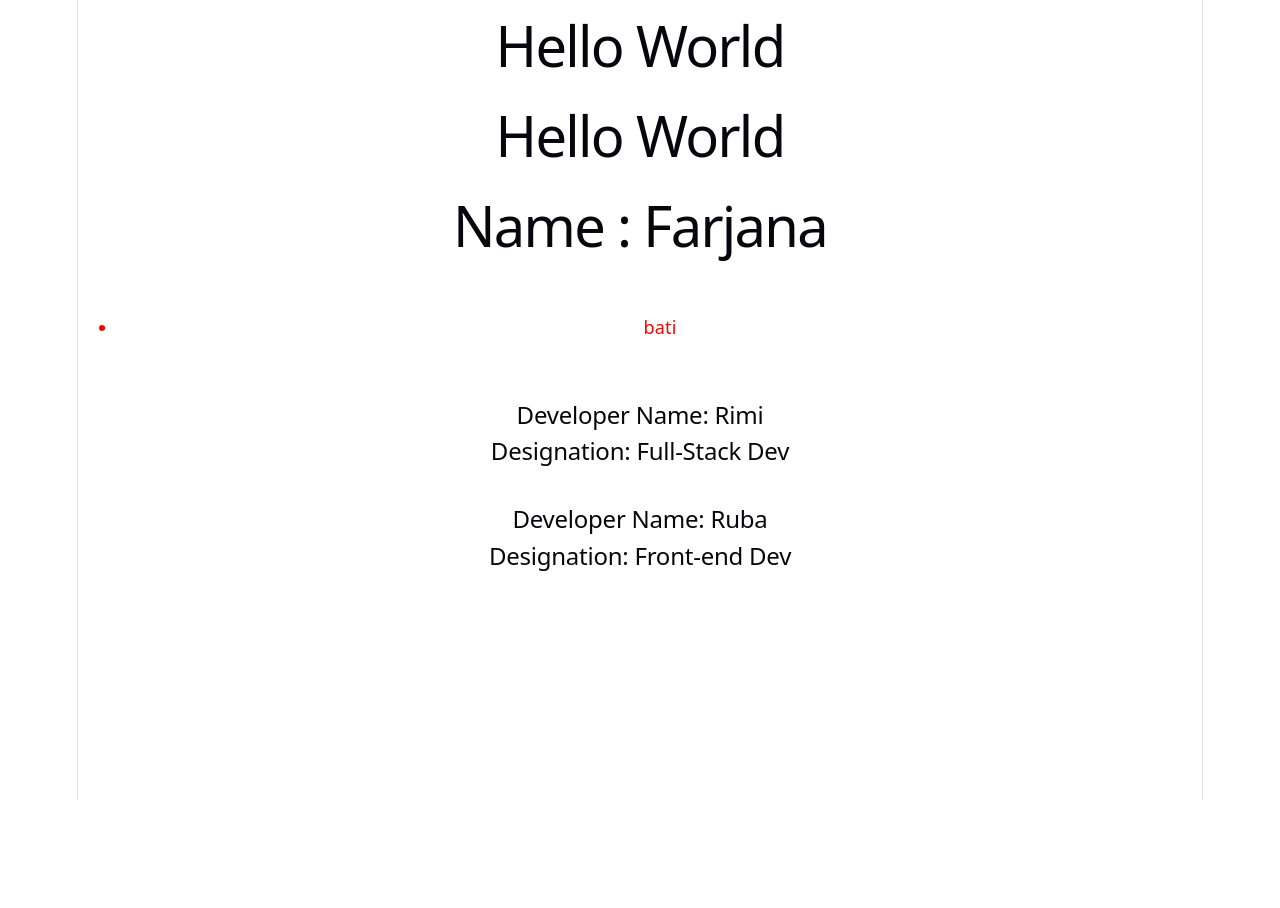
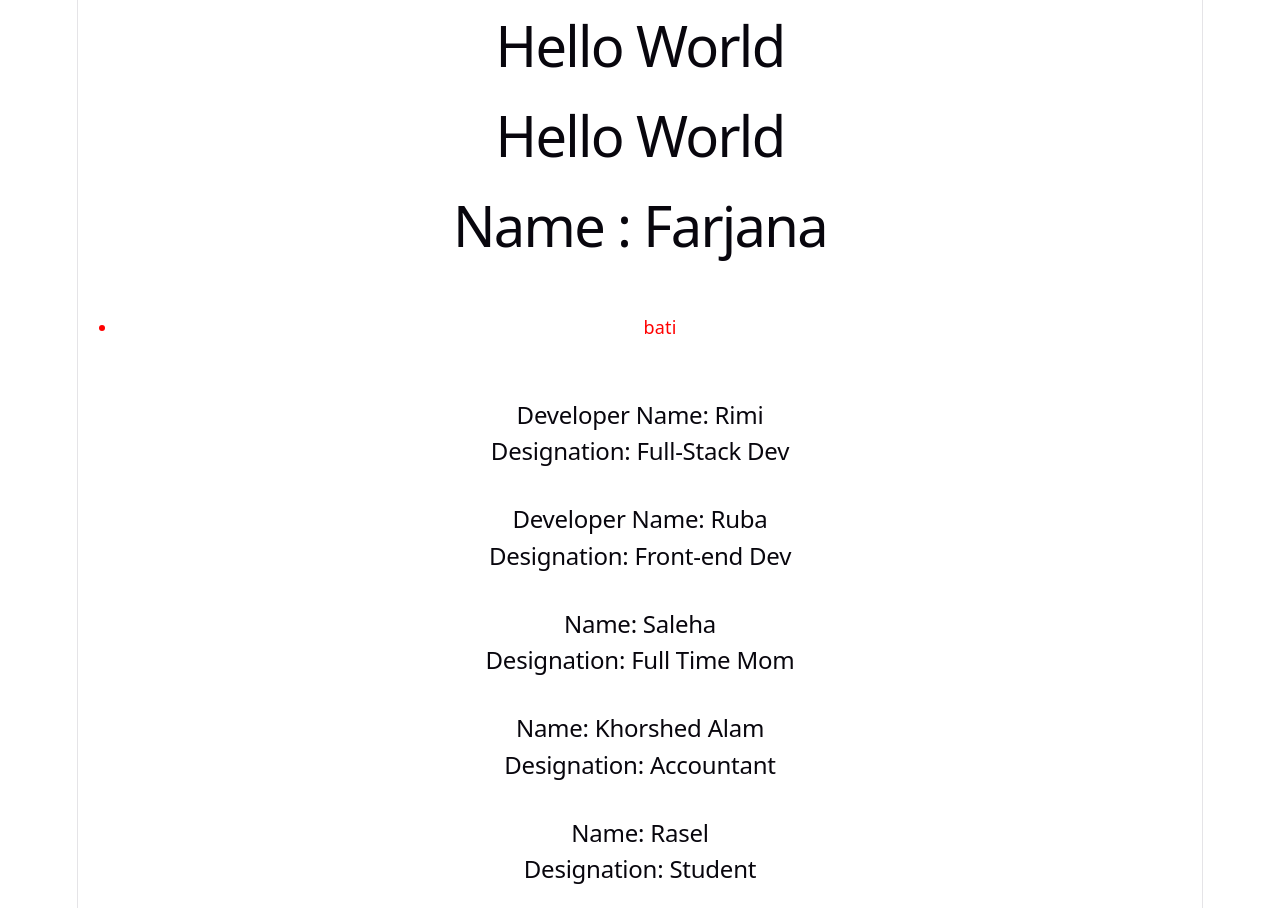
Before and after one commit to farjanayeasminrimi/React-Practice, a React (Vite) app: page / in a window 1280 px wide. Before the commit the page ends 800 px from the top, so only its background shows below. Built offline with nearby package versions, Linux system fonts and the light colour scheme.

Commit message:
practicing destructuring

```diff
--- a/src/App.jsx
+++ b/src/App.jsx
@@ -9,6 +9,9 @@ function App() {
       <UlList></UlList>
       <Box name="Rimi" title="Full-Stack Dev"></Box>
       <Box name="Ruba" title="Front-end Dev"></Box>
+      <BoxDestructuring name="Saleha" title="Full Time Mom"></BoxDestructuring>
+      <BoxDestructuring name="Khorshed Alam" title="Accountant"></BoxDestructuring>
+      <BoxDestructuring name="Rasel" title="Student"></BoxDestructuring>
     </>
   );
 }
@@ -45,4 +48,13 @@ function Box(props) {
     </div>
   );
 }
+function BoxDestructuring({ name, title }) {
+  console.log(name, title);
+  return (
+    <div style={boxStyle}>
+      <h2>Name: {name}</h2>
+      <h2>Designation: {title}</h2>
+    </div>
+  );
+}
 export default App;
```
